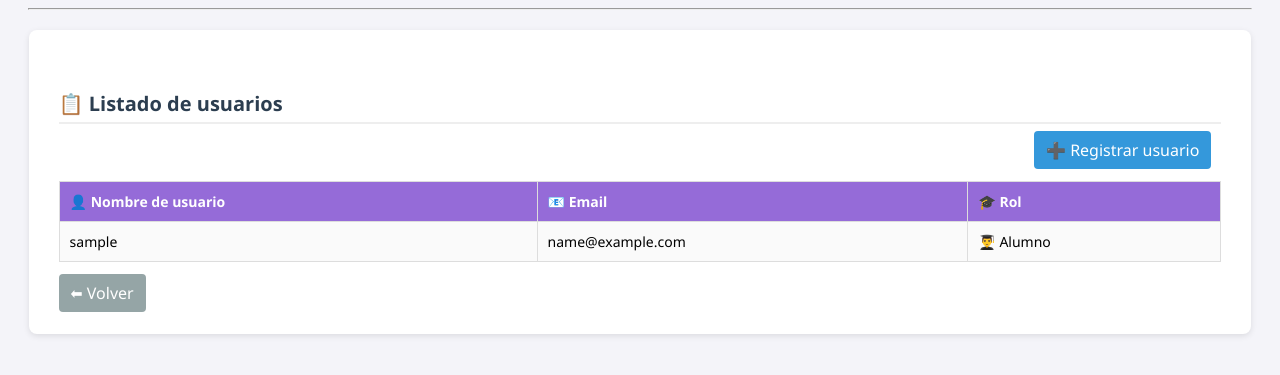
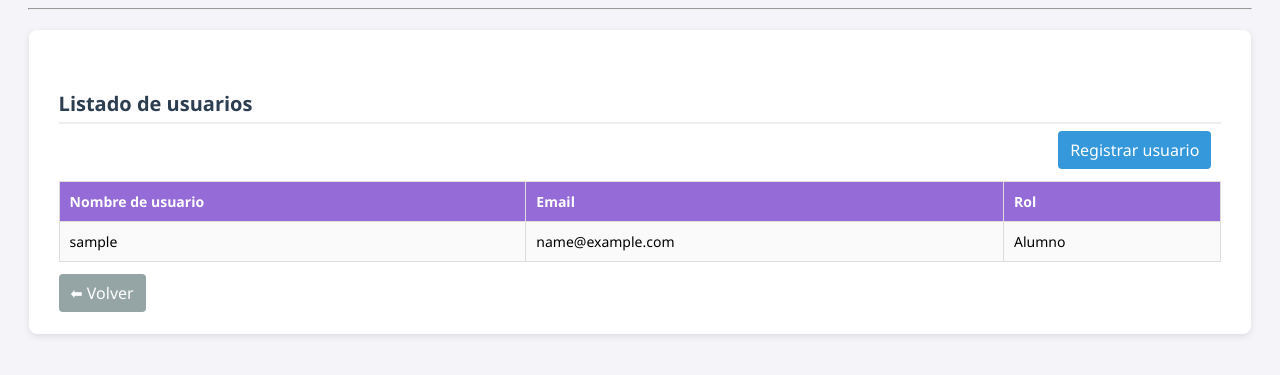
Before and after one commit to LuisTejero25/DWES-Practica-UT04, a Django app: page /accounts/users/ in a window 1280 px wide. Shown: the part 50-425 px from the top of the page. Run offline with Django 5.2, Linux system fonts and the light colour scheme; the visitor is signed in with stand-in values (Sample User, id 1); data comes from the database, SQL or seed files in the repository.

Commit message:
actualización vistas

```diff
--- a/classroom_tasks/accounts/templates/accounts/list_users.html
+++ b/classroom_tasks/accounts/templates/accounts/list_users.html
@@ -5,14 +5,14 @@
 {% block content %}
 <div class="tasks-container">  {# Contenedor con estilo consistente con el resto del proyecto #}
 
-    <h2 class="section-title">📋 Listado de usuarios</h2>  {# Título con estilo #}
+    <h2 class="section-title"> Listado de usuarios</h2>  {# Título con estilo #}
 
     {% if user.role == "teacher" or user.is_superuser %}
         {# Solo profesor o admin pueden registrar usuarios #}
 
         <div style="text-align: right; margin-bottom: 15px;">
             <a href="{% url 'accounts:register' %}" class="btn btn-success">
-                ➕ Registrar usuario
+                 Registrar usuario
             </a>  {# Botón de alta #}
         </div>
 
@@ -21,9 +21,9 @@
     <table class="task-table">  {# Tabla con estilos ya definidos en styles.css #}
         <thead>
             <tr>
-                <th>👤 Nombre de usuario</th>  {# Columna del username #}
-                <th>📧 Email</th>              {# Columna del email #}
-                <th>🎓 Rol</th>                {# Columna del rol del usuario #}
+                <th> Nombre de usuario</th>  {# Columna del username #}
+                <th> Email</th>              {# Columna del email #}
+                <th> Rol</th>                {# Columna del rol del usuario #}
             </tr>
         </thead>
 
@@ -36,9 +36,9 @@
                 <td>
                     {# Rol: alumno o profesor, mostrado con iconos #}
                     {% if u.role == "teacher" %}
-                        👨‍🏫 Profesor
+                         Profesor
                     {% else %}
-                        👨‍🎓 Alumno
+                         Alumno
                     {% endif %}
                 </td>
             </tr>
--- a/classroom_tasks/accounts/templates/accounts/profile.html
+++ b/classroom_tasks/accounts/templates/accounts/profile.html
@@ -8,7 +8,7 @@
 
 <div class="tasks-container">
 
-    <h2 class="section-title">👤 Mi perfil</h2>
+    <h2 class="section-title"> Mi perfil</h2>
 
     <table class="task-table">
         <tr>
--- a/classroom_tasks/accounts/templates/accounts/register.html
+++ b/classroom_tasks/accounts/templates/accounts/register.html
@@ -8,13 +8,13 @@
 
 <div class="tasks-container">
 
-    <h2 class="section-title">🧑‍🏫 Registrar nuevo usuario</h2>
+    <h2 class="section-title"> Registrar nuevo usuario</h2>
 
     <form method="post">  {# Formulario de registro #}
         {% csrf_token %}  {# Token de seguridad #}
         {{ form.as_p }}   {# Renderizamos el formulario #}
 
-        <button type="submit" class="btn btn-success">➕ Crear usuario</button>  {# Botón de envío #}
+        <button type="submit" class="btn btn-success"> Crear usuario</button>  {# Botón de envío #}
     </form>
 
     <br>
```
